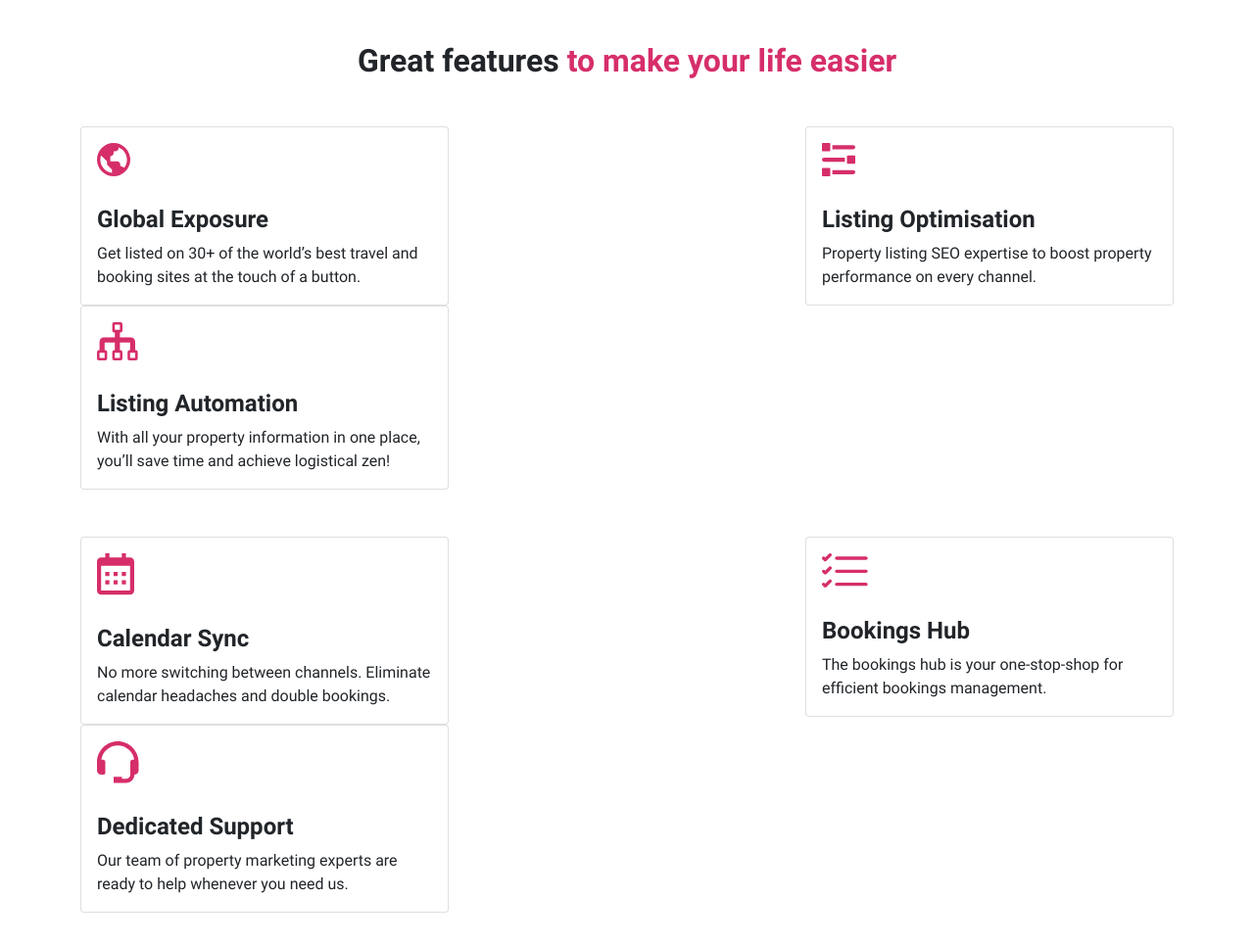
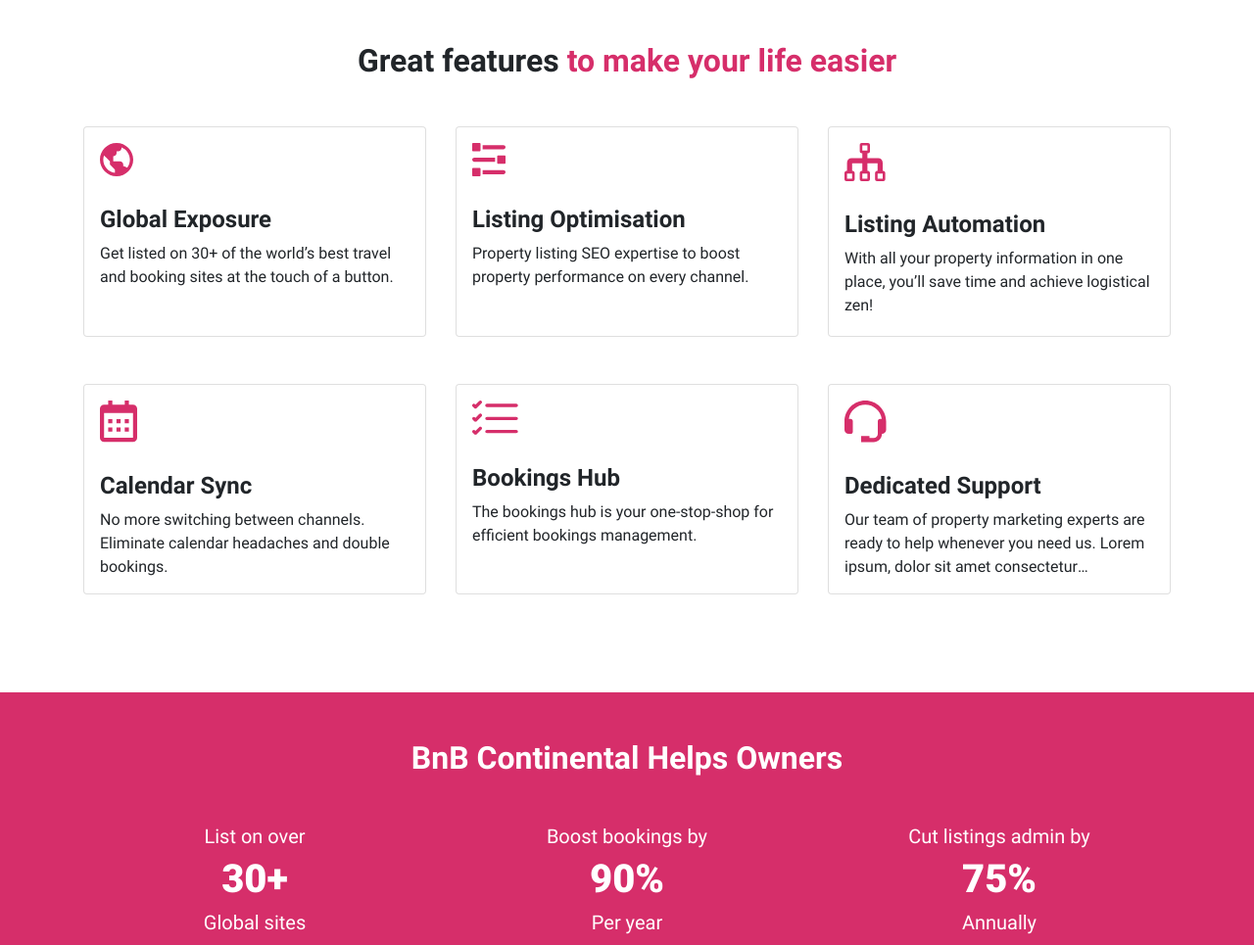
Before and after one commit to rjbtechconsult/bnb, a plain HTML site: page index.html in a window 1280 px wide. Shown: the part 1140-2105 px from the top of the page at 98% size. Drawn offline with nearby package versions, Linux system fonts and the light colour scheme; a script that the page names is missing.

Commit message:
fix section 2

```diff
--- a/assets/scss/style.scss
+++ b/assets/scss/style.scss
@@ -138,14 +138,24 @@ section{
 }
 .section-2{
     .col-lg-4{
-        width: 400px;
+        display: flex;
         .card {
             // height: 200px;
+            width: 350px;
+            height: 215px;
+            margin: auto;
+            @media(max-width:769px){
+                width: 100%;
+            }
+
             img{
                 margin-bottom: 30px;
             }
             .text{
-                margin-bottom: 0 !important;
+                overflow: hidden;
+                display: -webkit-box;
+                -webkit-line-clamp: 3;
+                -webkit-box-orient: vertical;
             }
         }
     }
--- a/index.html
+++ b/index.html
@@ -275,7 +275,7 @@
                                 Dedicated Support
                             </h4>
                             <p class="text">
-                                Our team of property marketing experts are ready to help whenever you need us.
+                                Our team of property marketing experts are ready to help whenever you need us. Lorem ipsum, dolor sit amet consectetur adipisicing elit. Tenetur ex modi fuga commodi consectetur, eos delectus quis nobis repellendus omnis animi, voluptatum perferendis sequi error iure at voluptate nam? Culpa.
                             </p>
                         </div>
                     </div>
@@ -780,6 +780,8 @@
             $('.counter').counterUp({
                 delay: 2,
                 time: 1000,
+                triggerOnce:true
+
                 // offset: 70,
                 // beginAt: 100,
             });
```
Also changed, not shown: assets/scss/style.css, 1 other file.
